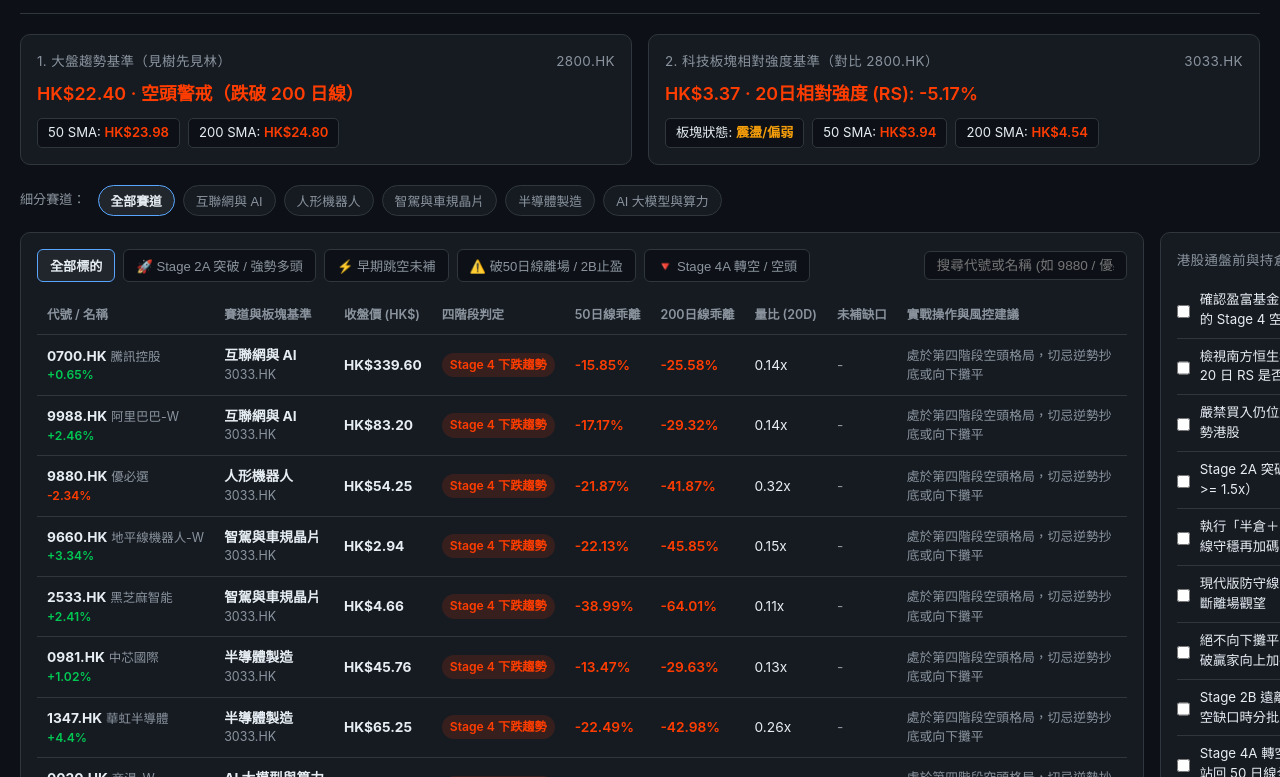
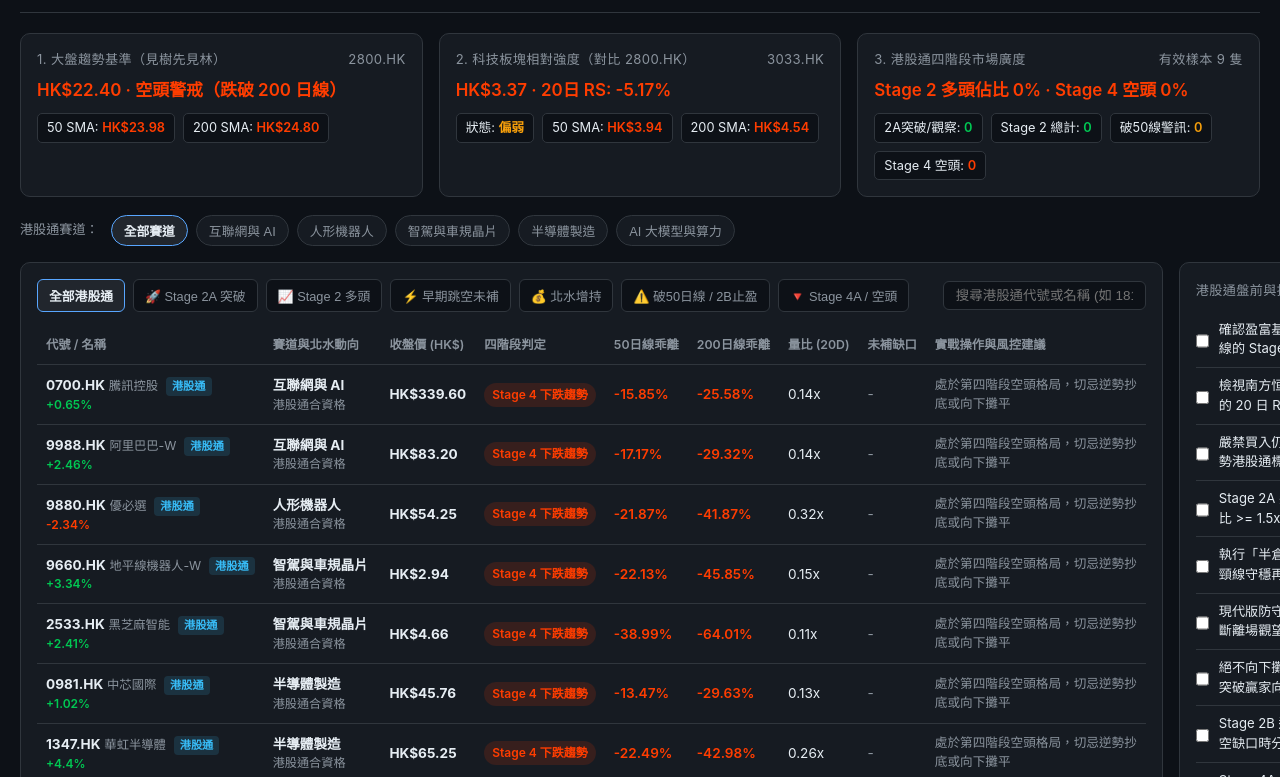
Before and after one commit to gtong814/hk-weinstein-stage-dashboard, a plain HTML site: page index.html in a window 1280 px wide. Shown: the part 79-856 px from the top of the page. Drawn offline with Linux system fonts and the light colour scheme.

Commit message:
Enhance styling and layout in index.html
Added new styles and updated layout for better responsiveness. Modified various elements for improved readability and visual hierarchy.

```diff
--- a/index.html
+++ b/index.html
@@ -20,6 +20,8 @@
       --warn-color: #f59e0b;
       --warn-bg: rgba(245, 158, 11, 0.14);
       --accent: #58a6ff;
+      --ggt-color: #38bdf8;
+      --ggt-bg: rgba(56, 189, 248, 0.14);
     }
 
     * { box-sizing: border-box; margin: 0; padding: 0; }
@@ -31,7 +33,7 @@
       padding: 20px;
     }
 
-    .container { max-width: 1400px; margin: 0 auto; }
+    .container { max-width: 1440px; margin: 0 auto; }
 
     header {
       display: flex;
@@ -44,25 +46,26 @@
       gap: 12px;
     }
 
-    h1 { font-size: 1.4rem; font-weight: 700; display: flex; align-items: center; gap: 10px; }
-    .subtitle { color: var(--text-secondary); font-size: 0.85rem; margin-top: 2px; }
+    h1 { font-size: 1.38rem; font-weight: 700; display: flex; align-items: center; gap: 10px; }
+    .subtitle { color: var(--text-secondary); font-size: 0.84rem; margin-top: 2px; }
+    .header-badges { display: flex; gap: 8px; flex-wrap: wrap; align-items: center; }
     .badge-update {
       background: var(--bg-card);
       border: 1px solid var(--border);
       padding: 6px 12px;
       border-radius: 6px;
-      font-size: 0.82rem;
+      font-size: 0.8rem;
       color: var(--text-secondary);
     }
 
-    /* 頂部大盤與恒生科技板塊基準區 */
+    /* 頂部三欄總覽：大盤基準 + 恒生科技 RS + 港股通市場廣度 */
     .top-grid {
       display: grid;
-      grid-template-columns: 1fr 1fr;
+      grid-template-columns: repeat(3, 1fr);
       gap: 16px;
-      margin-bottom: 20px;
+      margin-bottom: 18px;
     }
-    @media (max-width: 900px) { .top-grid { grid-template-columns: 1fr; } }
+    @media (max-width: 1080px) { .top-grid { grid-template-columns: 1fr; } }
 
     .card {
       background: var(--bg-card);
@@ -71,19 +74,19 @@
       padding: 16px;
     }
     .card-title {
-      font-size: 0.84rem;
+      font-size: 0.82rem;
       color: var(--text-secondary);
       letter-spacing: 0.03em;
-      margin-bottom: 10px;
+      margin-bottom: 8px;
       display: flex;
       justify-content: space-between;
       align-items: center;
     }
 
-    .regime-value { font-size: 1.12rem; font-weight: 700; margin-bottom: 10px; }
-    .sma-pills { display: flex; gap: 8px; flex-wrap: wrap; font-size: 0.82rem; }
+    .regime-value { font-size: 1.06rem; font-weight: 700; margin-bottom: 10px; }
+    .sma-pills { display: flex; gap: 8px; flex-wrap: wrap; font-size: 0.8rem; }
     .pill {
-      padding: 4px 10px;
+      padding: 4px 9px;
       border-radius: 5px;
       border: 1px solid var(--border);
       background: var(--bg-main);
@@ -97,11 +100,7 @@
       margin-bottom: 16px;
       align-items: center;
     }
-    .subsector-label {
-      font-size: 0.82rem;
-      color: var(--text-secondary);
-      margin-right: 4px;
-    }
+    .subsector-label { font-size: 0.82rem; color: var(--text-secondary); margin-right: 4px; }
     .sub-pill {
       background: var(--bg-card);
       color: var(--text-secondary);
@@ -122,11 +121,11 @@
     /* 主體雙欄佈局 */
     .main-layout {
       display: grid;
-      grid-template-columns: 1fr 340px;
+      grid-template-columns: 1fr 330px;
       gap: 16px;
       align-items: start;
     }
-    @media (max-width: 1140px) { .main-layout { grid-template-columns: 1fr; } }
+    @media (max-width: 1180px) { .main-layout { grid-template-columns: 1fr; } }
 
     .controls {
       display: flex;
@@ -139,9 +138,9 @@
       background: var(--bg-main);
       color: var(--text-secondary);
       border: 1px solid var(--border);
-      padding: 6px 12px;
+      padding: 6px 11px;
       border-radius: 6px;
-      font-size: 0.82rem;
+      font-size: 0.8rem;
       cursor: pointer;
     }
     .filter-btn.active {
@@ -156,32 +155,42 @@
       color: var(--text-primary);
       padding: 6px 12px;
       border-radius: 6px;
-      font-size: 0.85rem;
+      font-size: 0.84rem;
       margin-left: auto;
-      min-width: 190px;
+      min-width: 200px;
     }
 
     .table-wrap { overflow-x: auto; }
-    table { width: 100%; border-collapse: collapse; font-size: 0.86rem; }
+    table { width: 100%; border-collapse: collapse; font-size: 0.85rem; }
     th, td {
-      padding: 10px 10px;
+      padding: 10px 9px;
       text-align: left;
       border-bottom: 1px solid var(--border);
       white-space: nowrap;
     }
-    th { color: var(--text-secondary); font-weight: 600; font-size: 0.78rem; }
+    th { color: var(--text-secondary); font-weight: 600; font-size: 0.77rem; }
     tr:hover td { background: var(--bg-hover); }
 
     .up { color: var(--up-color); font-weight: 600; }
     .down { color: var(--down-color); font-weight: 600; }
     .warn { color: var(--warn-color); font-weight: 600; }
 
-    .ticker-sub { font-size: 0.78rem; color: var(--text-secondary); }
+    .ticker-sub { font-size: 0.77rem; color: var(--text-secondary); }
+    .ggt-tag {
+      display: inline-block;
+      background: var(--ggt-bg);
+      color: var(--ggt-color);
+      font-size: 0.7rem;
+      padding: 1px 6px;
+      border-radius: 4px;
+      font-weight: 600;
+      margin-left: 4px;
+    }
     .stage-badge {
       display: inline-block;
       padding: 3px 8px;
       border-radius: 999px;
-      font-size: 0.76rem;
+      font-size: 0.75rem;
       font-weight: 600;
     }
     .type-buy_2a, .type-hold_2 { background: var(--up-bg); color: var(--up-color); }
@@ -189,7 +198,15 @@
     .type-trim_2b, .type-watch, .type-stage_3 { background: var(--warn-bg); color: var(--warn-color); }
     .type-neutral { background: rgba(139, 148, 158, 0.15); color: var(--text-secondary); }
 
-    .note-cell { white-space: normal; min-width: 230px; font-size: 0.8rem; color: var(--text-secondary); }
+    .note-cell { white-space: normal; min-width: 220px; font-size: 0.79rem; color: var(--text-secondary); }
+    .table-footer {
+      display: flex;
+      justify-content: space-between;
+      align-items: center;
+      padding-top: 12px;
+      font-size: 0.8rem;
+      color: var(--text-secondary);
+    }
 
     /* 右側互動檢查清單 */
     .checklist-item {
@@ -197,7 +214,7 @@
       gap: 10px;
       padding: 8px 0;
       border-bottom: 1px solid var(--border);
-      font-size: 0.83rem;
+      font-size: 0.82rem;
       cursor: pointer;
     }
     .checklist-item:last-child { border-bottom: none; }
@@ -208,7 +225,7 @@
       border: 1px solid var(--border);
       color: var(--text-secondary);
       font-size: 0.75rem;
-      padding: 2px 8px;
+      padding: 3px 9px;
       border-radius: 4px;
       cursor: pointer;
     }
@@ -219,17 +236,20 @@
     <header>
       <div>
         <h1>港股通 Stan Weinstein 現代版四階段分析儀表板</h1>
-        <div class="subtitle">盈富基金 (2800.HK) 基準 · 南方恒生科技 (3033.HK) 相對強度 · 50 / 150 / 200 SMA 與缺口偵測（綠升紅跌）</div>
+        <div class="subtitle">盈富基金 (2800.HK) 基準 · 南方恒生科技 (3033.HK) 相對強度 · 港股通市場廣度與北水動向（綠升紅跌）</div>
       </div>
-      <div class="badge-update" id="updatedAt">載入數據中...</div>
+      <div class="header-badges">
+        <div class="badge-update" id="universeBadge">股票池：載入中...</div>
+        <div class="badge-update" id="updatedAt">更新時間：載入中...</div>
+      </div>
     </header>
 
-    <!-- 頂部：大盤基準 (2800.HK) + 板塊相對強度基準 (3033.HK) -->
+    <!-- 頂部三欄：大盤基準 + 恒生科技 RS + 港股通四階段市場廣度 -->
     <div class="top-grid">
       <div class="card">
         <div class="card-title">
           <span>1. 大盤趨勢基準（見樹先見林）</span>
-          <span id="benchSymbol">2800.HK</span>
+          <span>2800.HK</span>
         </div>
         <div class="regime-value" id="marketRegime">-</div>
         <div class="sma-pills" id="marketPills"></div>
@@ -237,11 +257,20 @@
 
       <div class="card">
         <div class="card-title">
-          <span>2. 科技板塊相對強度基準（對比 2800.HK）</span>
-          <span id="sectorSymbol">3033.HK</span>
+          <span>2. 科技板塊相對強度（對比 2800.HK）</span>
+          <span>3033.HK</span>
         </div>
         <div class="regime-value" id="sectorRegime">-</div>
         <div class="sma-pills" id="sectorPills"></div>
+      </div>
+
+      <div class="card">
+        <div class="card-title">
+          <span>3. 港股通四階段市場廣度</span>
+          <span id="breadthTotal">-</span>
+        </div>
+        <div class="regime-value" id="breadthHeadline">-</div>
+        <div class="sma-pills" id="breadthPills"></div>
       </div>
     </div>
 
@@ -252,12 +281,14 @@
     <div class="main-layout">
       <div class="card">
         <div class="controls">
-          <button class="filter-btn active" data-filter="ALL">全部標的</button>
-          <button class="filter-btn" data-filter="BUY">🚀 Stage 2A 突破 / 強勢多頭</button>
+          <button class="filter-btn active" data-filter="ALL">全部港股通</button>
+          <button class="filter-btn" data-filter="BUY2A">🚀 Stage 2A 突破</button>
+          <button class="filter-btn" data-filter="HOLD2">📈 Stage 2 多頭</button>
           <button class="filter-btn" data-filter="GAP">⚡ 早期跳空未補</button>
-          <button class="filter-btn" data-filter="EXIT">⚠️ 破50日線離場 / 2B止盈</button>
-          <button class="filter-btn" data-filter="SHORT">🔻 Stage 4A 轉空 / 空頭</button>
-          <input type="text" class="search-input" id="searchInput" placeholder="搜尋代號或名稱 (如 9880 / 優必選)..." />
+          <button class="filter-btn" data-filter="NORTHBOUND">💰 北水增持</button>
+          <button class="filter-btn" data-filter="EXIT">⚠️ 破50日線 / 2B止盈</button>
+          <button class="filter-btn" data-filter="SHORT">🔻 Stage 4A / 空頭</button>
+          <input type="text" class="search-input" id="searchInput" placeholder="搜尋港股通代號或名稱 (如 1810 / 小米)..." />
         </div>
 
         <div class="table-wrap">
@@ -265,7 +296,7 @@
             <thead>
               <tr>
                 <th>代號 / 名稱</th>
-                <th>賽道與板塊基準</th>
+                <th>賽道與北水動向</th>
                 <th>收盤價 (HK$)</th>
                 <th>四階段判定</th>
                 <th>50日線乖離</th>
@@ -277,6 +308,11 @@
             </thead>
             <tbody id="stockTableBody"></tbody>
           </table>
+        </div>
+
+        <div class="table-footer">
+          <span id="rowCountInfo">-</span>
+          <button class="reset-btn" id="toggleExpandBtn" onclick="toggleExpandAll()" style="display:none;">展開全部港股通標的</button>
         </div>
       </div>
 
@@ -293,9 +329,9 @@
   <script>
     const CHECKLIST_ITEMS = [
       "確認盈富基金 (2800.HK) 未處於跌破 200 日線的 Stage 4 空頭格局",
-      "檢視南方恒生科技 (3033.HK) 相對 2800.HK 的 20 日 RS 是否維持強勢",
-      "嚴禁買入仍位於 200 日均線下方的 Stage 4 弱勢港股",
-      "Stage 2A 突破需伴隨成交量放大（20 日均量比 >= 1.5x）",
+      "檢視南方恒生科技 (3033.HK) 相對 2800.HK 的 20 日 RS 與港股通多頭廣度",
+      "嚴禁買入仍位於 200 日均線下方的 Stage 4 弱勢港股通標的",
+      "Stage 2A 突破需伴隨成交量放大（20 日均量比 >= 1.5x）與北水配合",
       "執行「半倉＋半倉」：突破買 50%，縮量回測頸線守穩再加碼 50%",
       "現代版防守線：強勢股一旦跌破 50 日均線即果斷離場觀望",
       "絕不向下攤平（Averaging Down），只對強勢突破贏家向上加碼",
@@ -303,60 +339,49 @@
       "Stage 4A 轉空防守：反彈站回 150 日線減半，站回 50 日線全數平倉"
     ];
 
-    // 內建港股示範數據（首次啟用 GitHub Pages 尚未運行 Actions 前自動顯示）
     const FALLBACK_DATA = {
-      updated_at: "示範數據（執行 Actions 後自動更新最新港股盤後報價）",
+      updated_at: "示範數據（執行 Actions 後自動載入最新港股通盤後數據）",
+      universe_source: "港股通核心觀察池",
       market: {
         symbol: "盈富基金 (2800.HK)",
-        close: 25.80,
-        sma50: 25.12,
-        sma200: 23.45,
-        above_50: true,
-        above_200: true,
-        regime: "多頭健康（站穩 50 & 200 日線）"
+        close: 22.40,
+        sma50: 23.98,
+        sma200: 24.60,
+        above_50: false,
+        above_200: false,
+        regime: "空頭警戒（跌破 200 日線）"
       },
       sectors: [
-        {
-          etf: "3033.HK",
-          name: "南方恒生科技 ETF (3033.HK)",
-          close: 5.42,
-          sma50: 5.18,
-          sma200: 4.76,
-          above_50: true,
-          above_200: true,
-          rs_20d: 3.15,
-          is_strong: true
-        }
+        { etf: "3033.HK", name: "南方恒生科技 ETF (3033.HK)", close: 3.37, sma50: 3.94, sma200: 4.54, above_50: false, above_200: false, rs_20d: -5.17, is_strong: false }
       ],
+      breadth: { total: 34, stage2a_count: 1, stage2_count: 4, stage4_count: 26, exit50_count: 2, stage2_pct: 11.8, stage4_pct: 76.5 },
       stocks: [
-        { ticker: "9880.HK", name: "優必選", sector_etf: "3033.HK", sector_name: "南方恒生科技 ETF (3033.HK)", sub_sector: "人形機器人", sector_strong: true, close: 112.50, change_pct: 6.8, dist_50: 9.4, dist_200: 15.2, vol_ratio: 2.25, unfilled_gap: 106.20, stage: "Stage 2A 理想突破", signal_type: "buy_2a", action_note: "油箱有老虎（量比 2.3x）：突破建倉 50%，回測 HK$106.20 缺口不補再加碼 50%" },
-        { ticker: "9660.HK", name: "地平線機器人-W", sector_etf: "3033.HK", sector_name: "南方恒生科技 ETF (3033.HK)", sub_sector: "智駕與車規晶片", sector_strong: true, close: 8.65, change_pct: 4.5, dist_50: 6.1, dist_200: 11.4, vol_ratio: 1.88, unfilled_gap: null, stage: "Stage 2A 理想突破", signal_type: "buy_2a", action_note: "放量突破 60 日箱體頸線與 200 日線，執行半倉＋半倉分批布局" },
-        { ticker: "0981.HK", name: "中芯國際", sector_etf: "3033.HK", sector_name: "南方恒生科技 ETF (3033.HK)", sub_sector: "半導體製造", sector_strong: true, close: 46.80, change_pct: 2.4, dist_50: 8.5, dist_200: 22.8, vol_ratio: 1.32, unfilled_gap: 44.50, stage: "Stage 2B 延伸末段", signal_type: "trim_2b", action_note: "遠離 200 日線 (+22.8%)，短線乖離偏大宜分批止盈減碼" },
-        { ticker: "0700.HK", name: "騰訊控股", sector_etf: "3033.HK", sector_name: "南方恒生科技 ETF (3033.HK)", sub_sector: "互聯網與 AI", sector_strong: true, close: 492.00, change_pct: 1.2, dist_50: 4.8, dist_200: 14.6, vol_ratio: 1.10, unfilled_gap: null, stage: "Stage 2 上升趨勢", signal_type: "hold_2", action_note: "穩守 50 日線 (HK$469.50) 上方，續抱並以 50 日線作為移動防守線" },
-        { ticker: "1810.HK", name: "小米集團-W", sector_etf: "3033.HK", sector_name: "南方恒生科技 ETF (3033.HK)", sub_sector: "智能生態與電動車", sector_strong: true, close: 34.20, change_pct: -2.1, dist_50: -1.8, dist_200: 16.5, vol_ratio: 1.45, unfilled_gap: null, stage: "Stage 2 轉弱（破 50 日線）", signal_type: "exit_50", action_note: "現代版防守警訊：跌破 50 日線 (HK$34.83)，宜果斷離場觀望" },
-        { ticker: "0020.HK", name: "商湯-W", sector_etf: "3033.HK", sector_name: "南方恒生科技 ETF (3033.HK)", sub_sector: "AI 大模型與算力", sector_strong: true, close: 1.48, change_pct: -3.3, dist_50: -8.6, dist_200: -12.4, vol_ratio: 1.15, unfilled_gap: null, stage: "Stage 4 下跌趨勢", signal_type: "avoid_4", action_note: "處於第四階段空頭格局，切忌逆勢抄底或向下攤平" }
+        { ticker: "1810.HK", name: "小米集團-W", is_ggt: true, southbound_flow: "北水增持", sector_etf: "3033.HK", sub_sector: "智能生態與機器人", sector_strong: false, close: 34.20, change_pct: 1.5, dist_50: -4.2, dist_200: -8.5, vol_ratio: 1.15, unfilled_gap: null, stage: "Stage 4 下跌趨勢", signal_type: "avoid_4", action_note: "處於第四階段空頭格局，切忌逆勢抄底或向下攤平" }
       ]
     };
 
     let appData = FALLBACK_DATA;
     let currentFilter = "ALL";
     let currentSubSector = "ALL";
+    let showAllRows = false;
+    const DEFAULT_ROW_LIMIT = 120;
 
     async function init() {
       try {
         const res = await fetch("./data/scan_results.json?t=" + Date.now());
         if (res.ok) appData = await res.json();
       } catch (e) {
-        console.warn("Using fallback HK sample data until scan_results.json is generated.");
+        console.warn("Using fallback sample data until scan_results.json is generated.");
       }
-      renderBenchmarks();
+      renderTopCards();
       renderSubSectors();
       renderTable();
       renderChecklist();
     }
 
-    function renderBenchmarks() {
-      document.getElementById("updatedAt").textContent = "最後更新：" + appData.updated_at;
+    function renderTopCards() {
+      document.getElementById("updatedAt").textContent = "更新：" + appData.updated_at;
+      document.getElementById("universeBadge").textContent = "股票池：" + (appData.universe_source || "港股通觀察池");
 
       // 1. 盈富基金 (2800.HK)
       const m = appData.market;
@@ -374,21 +399,35 @@
       if (sec) {
         const secRegimeEl = document.getElementById("sectorRegime");
         const rsSign = sec.rs_20d >= 0 ? "+" : "";
-        secRegimeEl.textContent = `HK$${sec.close.toFixed(2)} · 20日相對強度 (RS): ${rsSign}${sec.rs_20d}%`;
+        secRegimeEl.textContent = `HK$${sec.close.toFixed(2)} · 20日 RS: ${rsSign}${sec.rs_20d}%`;
         secRegimeEl.className = "regime-value " + (sec.is_strong ? "up" : (sec.above_200 ? "warn" : "down"));
 
         document.getElementById("sectorPills").innerHTML = `
-          <span class="pill">板塊狀態: <b class="${sec.is_strong ? 'up' : 'warn'}">${sec.is_strong ? '★ 強勢領漲' : '震盪/偏弱'}</b></span>
-          <span class="pill">50 SMA: <b class="${sec.above_50 ? 'up' : 'down'}">${sec.sma50 ? 'HK$' + sec.sma50.toFixed(2) : (sec.above_50 ? '上方' : '跌破')}</b></span>
-          <span class="pill">200 SMA: <b class="${sec.above_200 ? 'up' : 'down'}">${sec.sma200 ? 'HK$' + sec.sma200.toFixed(2) : (sec.above_200 ? '上方' : '跌破')}</b></span>
+          <span class="pill">狀態: <b class="${sec.is_strong ? 'up' : 'warn'}">${sec.is_strong ? '★強勢' : '偏弱'}</b></span>
+          <span class="pill">50 SMA: <b class="${sec.above_50 ? 'up' : 'down'}">HK$${(sec.sma50 || 0).toFixed(2)}</b></span>
+          <span class="pill">200 SMA: <b class="${sec.above_200 ? 'up' : 'down'}">HK$${(sec.sma200 || 0).toFixed(2)}</b></span>
         `;
       }
+
+      // 3. 港股通市場廣度
+      const b = appData.breadth || { total: appData.stocks.length, stage2a_count: 0, stage2_count: 0, stage4_count: 0, exit50_count: 0, stage2_pct: 0, stage4_pct: 0 };
+      document.getElementById("breadthTotal").textContent = `有效樣本 ${b.total} 隻`;
+      const bHead = document.getElementById("breadthHeadline");
+      bHead.textContent = `Stage 2 多頭佔比 ${b.stage2_pct}% · Stage 4 空頭 ${b.stage4_pct}%`;
+      bHead.className = "regime-value " + (b.stage2_pct >= 50 ? "up" : (b.stage2_pct >= 25 ? "warn" : "down"));
+
+      document.getElementById("breadthPills").innerHTML = `
+        <span class="pill">2A突破/觀察: <b class="up">${b.stage2a_count}</b></span>
+        <span class="pill">Stage 2 總計: <b class="up">${b.stage2_count}</b></span>
+        <span class="pill">破50線警訊: <b class="warn">${b.exit50_count}</b></span>
+        <span class="pill">Stage 4 空頭: <b class="down">${b.stage4_count}</b></span>
+      `;
     }
 
     function renderSubSectors() {
       const subSectors = ["ALL", ...new Set(appData.stocks.map(s => s.sub_sector).filter(Boolean))];
       const bar = document.getElementById("subsectorBar");
-      bar.innerHTML = `<span class="subsector-label">細分賽道：</span>` + subSectors.map(sub => {
+      bar.innerHTML = `<span class="subsector-label">港股通賽道：</span>` + subSectors.map(sub => {
         const label = sub === "ALL" ? "全部賽道" : sub;
         return `<button class="sub-pill ${currentSubSector === sub ? 'active' : ''}" onclick="selectSubSector('${sub}')">${label}</button>`;
       }).join("");
@@ -397,6 +436,11 @@
     function selectSubSector(sub) {
       currentSubSector = sub;
       renderSubSectors();
+      renderTable();
+    }
+
+    function toggleExpandAll() {
+      showAllRows = !showAllRows;
       renderTable();
     }
 
@@ -412,36 +456,57 @@
           if (!matchTicker && !matchName) return false;
         }
 
-        if (currentFilter === "BUY") return ["buy_2a", "hold_2"].includes(item.signal_type);
+        if (currentFilter === "BUY2A") return ["buy_2a", "watch"].includes(item.signal_type);
+        if (currentFilter === "HOLD2") return ["buy_2a", "watch", "hold_2"].includes(item.signal_type);
         if (currentFilter === "GAP") return item.unfilled_gap !== null;
+        if (currentFilter === "NORTHBOUND") return item.southbound_flow && item.southbound_flow.includes("增持");
         if (currentFilter === "EXIT") return ["exit_50", "trim_2b"].includes(item.signal_type);
         if (currentFilter === "SHORT") return ["short_4a", "avoid_4"].includes(item.signal_type);
         return true;
       });
 
-      tbody.innerHTML = filtered.map(s => `
+      const displayed = (showAllRows || query || currentFilter !== "ALL")
+        ? filtered
+        : filtered.slice(0, DEFAULT_ROW_LIMIT);
+
+      const expandBtn = document.getElementById("toggleExpandBtn");
+      if (filtered.length > DEFAULT_ROW_LIMIT && !query && currentFilter === "ALL") {
+        expandBtn.style.display = "inline-block";
+        expandBtn.textContent = showAllRows ? `收合至前 ${DEFAULT_ROW_LIMIT} 筆焦點` : `展開全部 ${filtered.length} 隻港股通標的`;
+      } else {
+        expandBtn.style.display = "none";
+      }
+
+      document.getElementById("rowCountInfo").textContent = `顯示 ${displayed.length} / 共 ${filtered.length} 隻符合條件的港股通標的`;
+
+      tbody.innerHTML = displayed.map(s => {
+        const flowText = s.southbound_flow || "港股通合資格";
+        const flowClass = flowText.includes("增持") ? "up" : (flowText.includes("減持") ? "down" : "ticker-sub");
+        return `
           <tr>
             <td>
-            <div><b>${s.ticker}</b> <span class="ticker-sub">${s.name || ''}</span></div>
-            <div style="font-size:0.76rem" class="${s.change_pct >= 0 ? 'up' : 'down'}">
+              <div>
+                <b>${s.ticker}</b> <span class="ticker-sub">${s.name || ''}</span>
+                <span class="ggt-tag">港股通</span>
+              </div>
+              <div style="font-size:0.75rem" class="${s.change_pct >= 0 ? 'up' : 'down'}">
                 ${s.change_pct >= 0 ? '+' : ''}${s.change_pct}%
               </div>
             </td>
             <td>
               <div><b>${s.sub_sector || '-'}</b></div>
-            <div class="ticker-sub">
-              ${s.sector_etf} ${s.sector_strong ? '<span class="up">★板塊強勢</span>' : ''}
-            </div>
+              <div class="${flowClass}" style="font-size:0.76rem">${flowText}</div>
             </td>
-          <td><b>HK$${s.close.toFixed(2)}</b></td>
+            <td><b>${s.close > 0 ? 'HK$' + s.close.toFixed(2) : '-'}</b></td>
             <td><span class="stage-badge type-${s.signal_type}">${s.stage}</span></td>
-          <td class="${s.dist_50 >= 0 ? 'up' : 'down'}">${s.dist_50 >= 0 ? '+' : ''}${s.dist_50}%</td>
-          <td class="${s.dist_200 >= 0 ? 'up' : 'down'}">${s.dist_200 >= 0 ? '+' : ''}${s.dist_200}%</td>
-          <td class="${s.vol_ratio >= 1.5 ? 'up' : ''}">${s.vol_ratio.toFixed(2)}x</td>
+            <td class="${s.dist_50 >= 0 ? 'up' : 'down'}">${s.sma200 > 0 ? (s.dist_50 >= 0 ? '+' : '') + s.dist_50 + '%' : '-'}</td>
+            <td class="${s.dist_200 >= 0 ? 'up' : 'down'}">${s.sma200 > 0 ? (s.dist_200 >= 0 ? '+' : '') + s.dist_200 + '%' : '-'}</td>
+            <td class="${s.vol_ratio >= 1.5 ? 'up' : ''}">${s.sma200 > 0 ? s.vol_ratio.toFixed(2) + 'x' : '-'}</td>
             <td>${s.unfilled_gap ? `<span class="up">HK$${s.unfilled_gap.toFixed(2)}</span>` : '<span style="color:var(--text-secondary)">-</span>'}</td>
             <td class="note-cell">${s.action_note}</td>
           </tr>
-      `).join("");
+        `;
+      }).join("");
     }
 
     function renderChecklist() {
```
Lines whose indentation alone changed are shown as unchanged.
